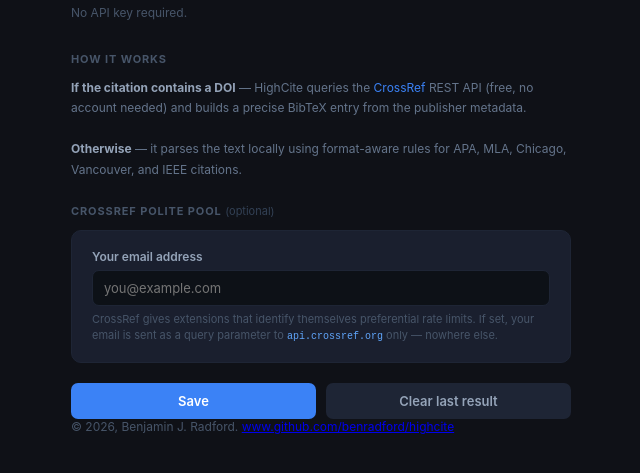
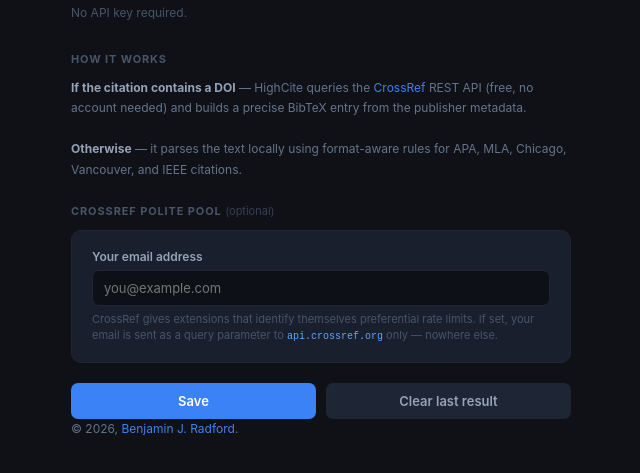
Before and after one commit to benradford/highcite, a browser extension: page options.html in a window 1280 px wide. Shown: the part 75-548 px from the top of the page, without its empty margins (319-959 px from the left). Drawn offline with Linux system fonts and the light colour scheme.

Commit message:
Update options.html

```diff
--- a/options.html
+++ b/options.html
@@ -166,7 +166,7 @@
 
     <div class="toast" id="toast"></div>
 
-    <div class="tagline">&copy; 2026, Benjamin J. Radford. <a href="https://www.github.com/benradford/highcite">www.github.com/benradford/highcite</a></div>
+    <div class="how-it-works">&copy; 2026, <a href="https://www.github.com/benradford/highcite" style="color:#3b82f6;text-decoration:none">Benjamin J. Radford</a>.</div>
   </div>
 
   <script src="options.js"></script>
```
